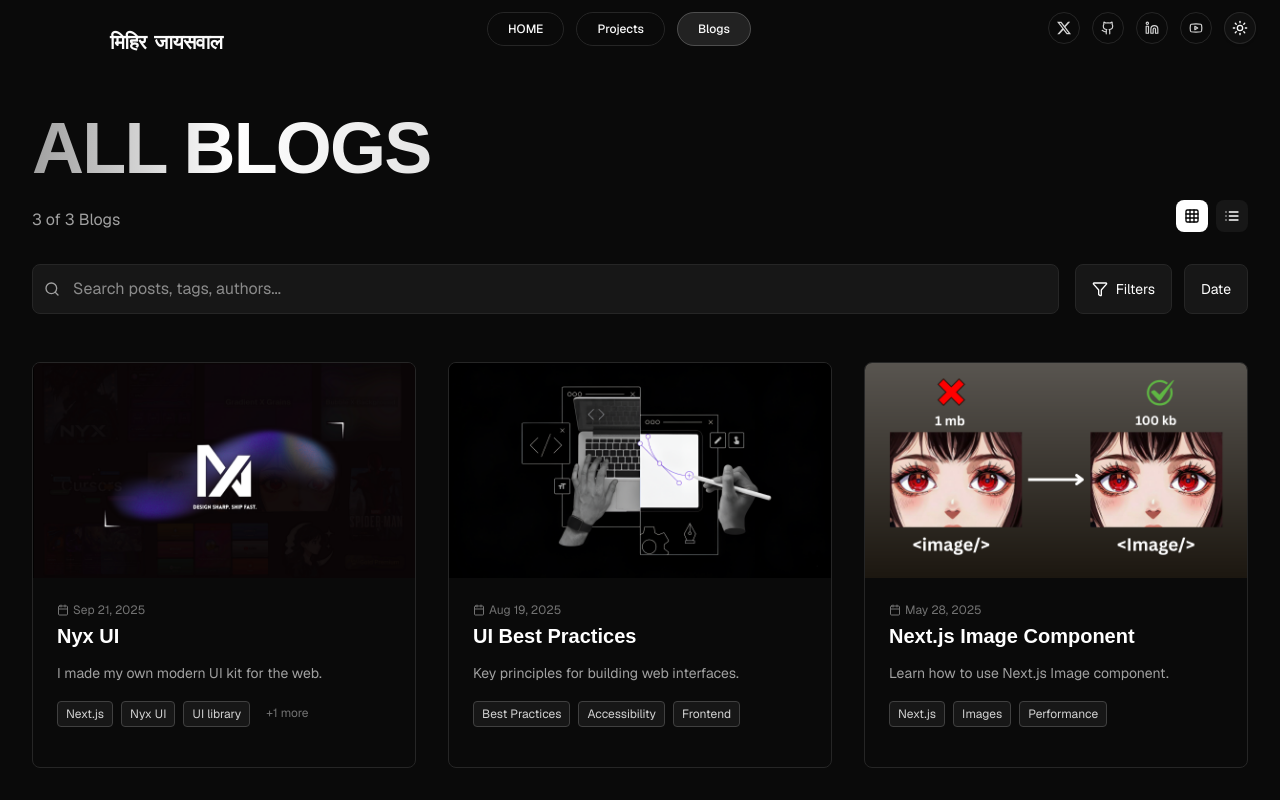
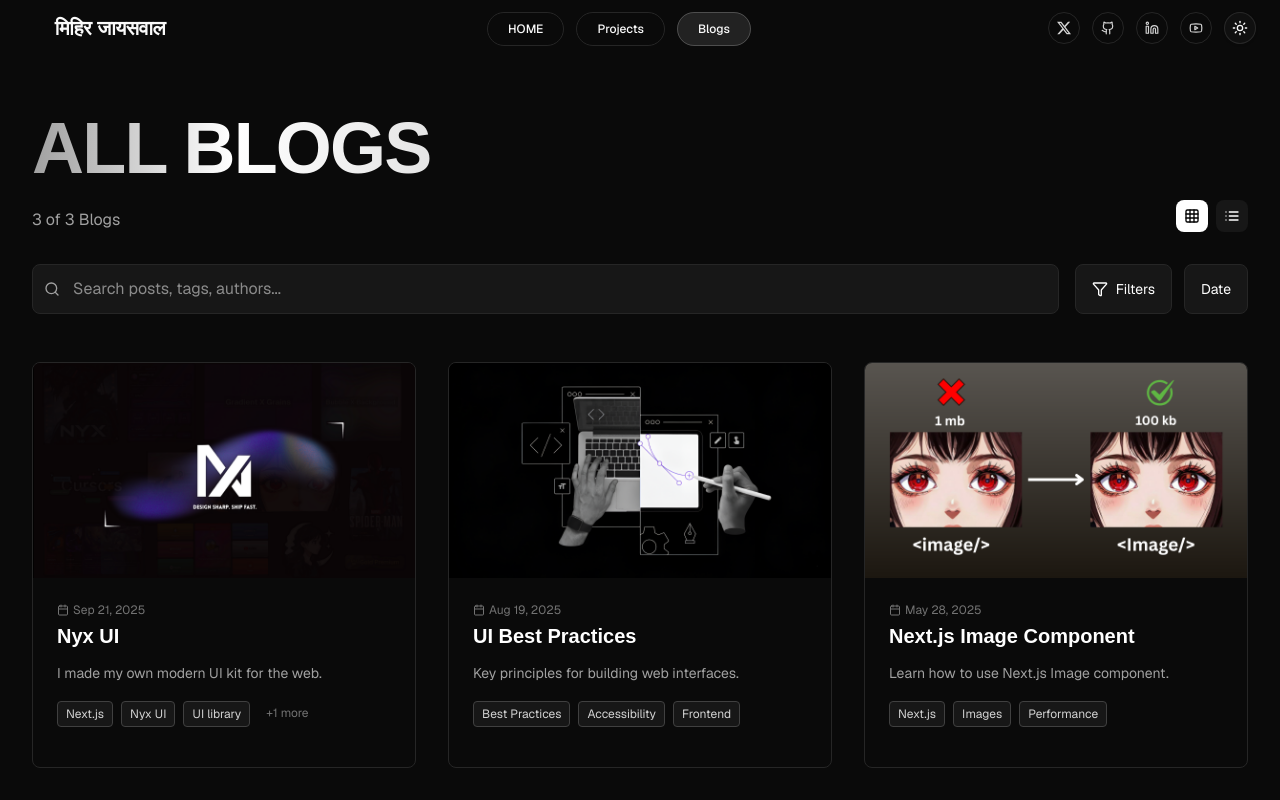
Before and after one commit to MihirJaiswal/portfolio, a Next.js app: page /blogs in a window 1280 px wide. Shown: the top 800 px of the page. Built offline with nearby package versions, Linux system fonts and the light colour scheme.

Commit message:
some changes

```diff
--- a/src/components/navbar/name-translation.tsx
+++ b/src/components/navbar/name-translation.tsx
@@ -32,7 +32,6 @@
   return (
     <div className="flex items-center justify-center">
       <div className="relative h-8 flex items-center justify-center min-w-[160px]">
-        <Link href="/" >
         <AnimatePresence mode="wait">
           {isVisible && (
             <motion.div
@@ -56,16 +55,18 @@
               }}
               className="absolute flex space-x-2"
             >
+              <Link href="/" className="flex gap-1.5" >
                 <h1 className="text-xl font-bold tracking-tight">
                   {translations[currentIndex].mihir}
                 </h1>
                 <h1 className="text-xl font-bold tracking-tight">
                   {translations[currentIndex].jaiswal}
                 </h1>
+              </Link>
+
             </motion.div>
           )}
         </AnimatePresence>
-        </Link>
       </div>
     </div>
   )
```
Lines whose indentation alone changed are shown as unchanged.
